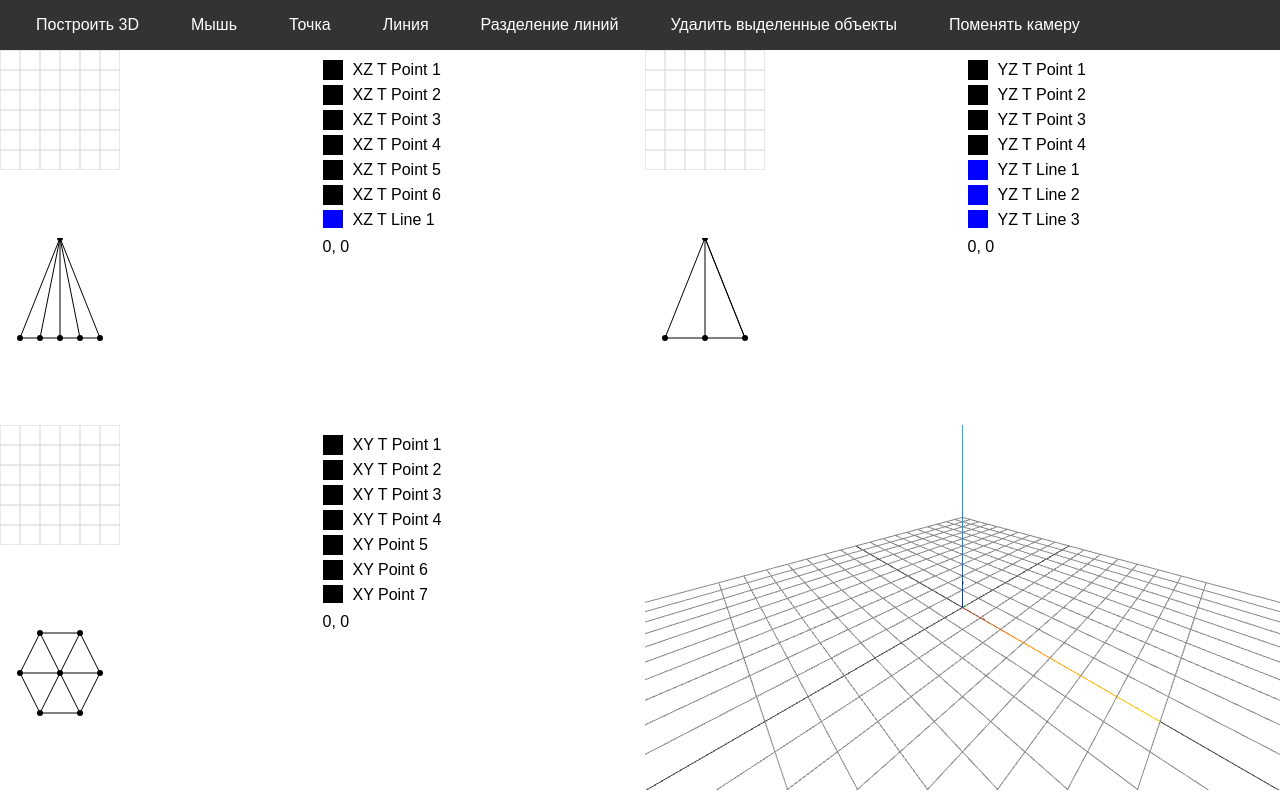
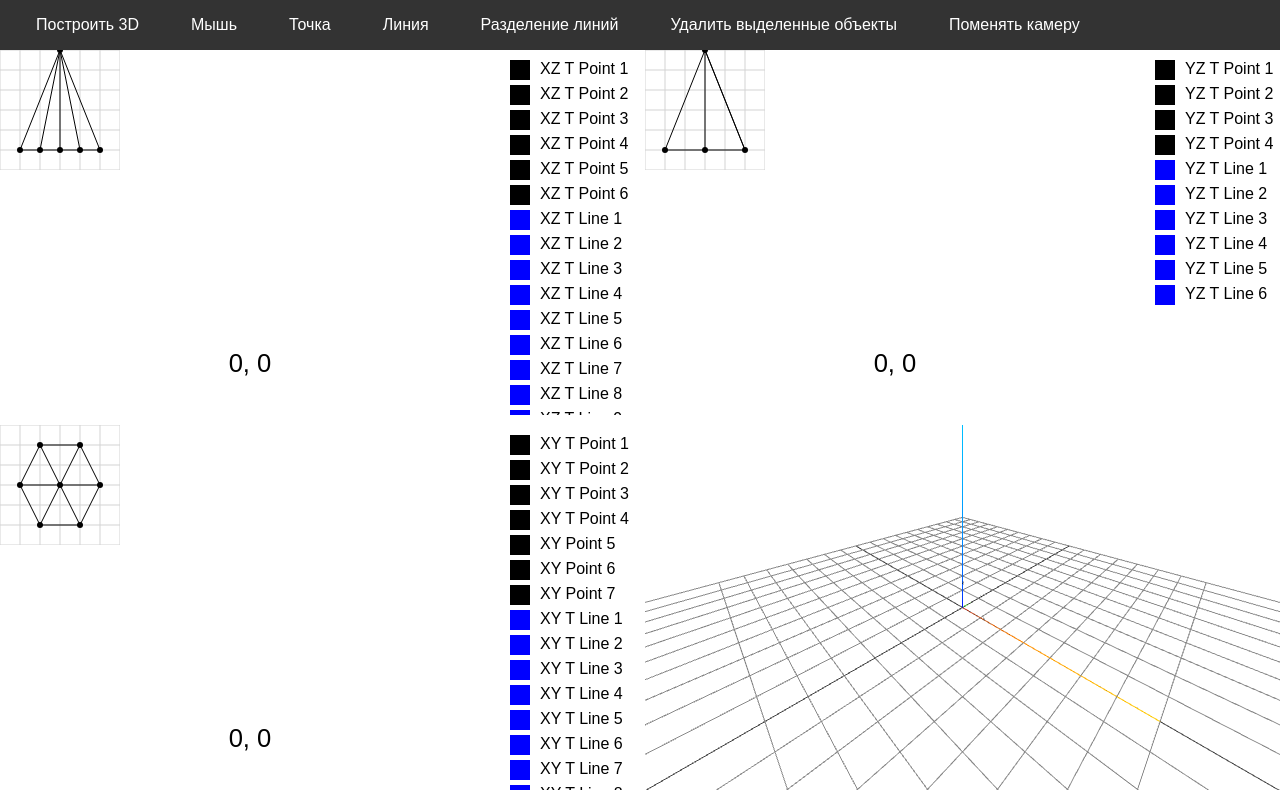
Before and after one commit to IlyaTakhtay/2threeD, a website built with Vite: page MVC/index.html in a window 1280 px wide. Built offline with nearby package versions, Linux system fonts and the light colour scheme.

Commit message:
pre-alpha-adaptive

```diff
--- a/MVC/index.html
+++ b/MVC/index.html
@@ -19,9 +19,9 @@
     </div>
 
     <div class="container-wrapper">
-        <div id="containerXZ" class="plain-container"></div>
-        <div id="containerYZ" class="plain-container"></div>
-        <div id="containerXY" class="plain-container"></div>
+        <div id="containerXZ" class="plain"></div>
+        <div id="containerYZ" class="plain"></div>
+        <div id="containerXY" class="plain"></div>
         <div id="container3D" class="threeD-container"></div>
     </div>
 
--- a/MVC/planes/planeView.js
+++ b/MVC/planes/planeView.js
@@ -1,3 +1,4 @@
+import { div } from 'three/examples/jsm/nodes/Nodes.js';
 import { Point, Line} from './planeModel.js';
 import observer from './utils/observer.js'
 
@@ -12,7 +13,7 @@ export class Legend { // should to make it maximally independent to PlaneView
         this.legendID = legendID
         this.canvas = document.getElementById(canvasId);
         this.legendElement = document.createElement('div');
-        this.legendElement.setAttribute("class", "legend");
+        this.legendElement.setAttribute("class", "plain__legend");
         this.legendElement.id = legendID
         this.legendElement.style.marginTop = '10px';
         document.getElementById(containerID).appendChild(this.legendElement)
@@ -23,9 +24,7 @@ export class Legend { // should to make it maximally independent to PlaneView
         objects.forEach((item) => {
 
             const legendItem = document.createElement('div');
-            legendItem.style.display = 'flex';
-            legendItem.style.alignItems = 'center';
-            legendItem.style.marginBottom = '5px';
+            legendItem.classList.add('plain__legend-item')
 
             const colorBox = document.createElement('div');
             colorBox.style.width = '20px';
@@ -122,8 +121,10 @@ export class PlaneView {
         this.canvas.id = canvasID;
         this.canvas.width = 320;
         this.canvas.height = 320;
+        this.canvas.classList.add('planeCanvas')
+        this.ctx = this.canvas.getContext('2d');
 
-        this.ctx = this.canvas.getContext('2d');
+
 
         this.pointOfOrigin = {x:0,y:0};
         this.pointRadius = 3;
@@ -136,7 +137,7 @@ export class PlaneView {
         this.mouseCoordinatesElement.setAttribute("name", "mouseCoordinates");
         this.mouseCoordinatesElement.textContent = '0, 0';
 
-        container.appendChild(this.canvas); // Временный коммент для того, чтобы настроить адаптив.
+        // container.appendChild(this.canvas);
         container.appendChild(this.mouseCoordinatesElement);
 
         this.controller = controller;
@@ -147,8 +148,9 @@ export class PlaneView {
         this.splitLineMode = true;
         this.tempLineStart = null;
         // ??
+        this.bindEventListeners();
+        this.initCanvasWrapper();
         this.makeGirdOnSVG();
-        this.bindEventListeners();
         this.subscribe();
         this.changeStatement(new DefaultStatement(this));
     }
@@ -159,7 +161,9 @@ export class PlaneView {
         if (!gridSVG) {
           gridSVG = document.createElementNS("http://www.w3.org/2000/svg", "svg");
           gridSVG.setAttribute('name', 'gridSVG');
-          this.container.insertBefore(gridSVG, this.container.firstChild);
+          let canvasWrapper = this.container.querySelector('.plain__canvas-wrapper');
+          console.log(canvasWrapper)
+          canvasWrapper.insertBefore(gridSVG, canvasWrapper.firstChild);
         }
         gridSVG.setAttribute("width", this.canvas.width);
         gridSVG.setAttribute("height", this.canvas.height);
@@ -187,7 +191,12 @@ export class PlaneView {
             gridSVG.appendChild(line);
         }
     }
-
+    initCanvasWrapper(){
+        let canvasWrapper = document.createElement('div');
+        canvasWrapper.classList.add('plain__canvas-wrapper');
+        this.container.insertBefore(canvasWrapper,this.container.firstChild);
+        canvasWrapper.appendChild(this.canvas);
+    }
     bindEventListeners() {
         this.canvas.addEventListener('click', this.onCanvasClick);
         this.canvas.addEventListener('contextmenu', this.handleContextMenu);
--- a/MVC/style.css
+++ b/MVC/style.css
@@ -4,11 +4,11 @@ html, body {
     height: 100%;
     font-family: Arial, sans-serif;
   }
-
+/*
 
     canvas{
         display: block;
-    }
+    } */
 
     .navbar {
         background-color: #333;
@@ -74,22 +74,69 @@ html, body {
         overflow: auto;
     }
 
-   .plain-container {
+   .plain {
         display: grid;
-        grid-template-columns: repeat(2, 1fr);
-        grid-template-rows: repeat(2, 1fr);
+        grid-template-columns: 1fr 0.25fr;
+        grid-template-rows: 1fr 0.25fr;
+        /* grid-template-areas:
+            "plain__canvas-wrapper plain__legend"
+            "mouse-coordinates ."; */
         gap: 10px;
         overflow: hidden;
     }
 
-    svg[name="gridSVG"], canvas {
-        /* width: 100%;
-        height: 100%; */
+    .plain__canvas-wrapper {
+        position: relative;
     }
 
-    .legend {
-        overflow: scroll;
-        /* max-height: 100px; */
+    .plain__legend-item {
+        display: flex;
+        align-items: flex-start;
+        margin-bottom: 5px;
+    }
+
+    .plain__legend-color {
+        width: 20px;
+        height: 20px;
+        margin-right: 10px;
+        flex: 0 0 auto;
+    }
+
+    .plain__legend-label {
+        font-size: 14px;
+        line-height: 1.4;
+        color: #333;
+        word-wrap: break-word;
+        overflow-wrap: break-word;
+        flex: 1 1 auto;
+    }
+
+    /* С языками разобраться ещё надо */
+    .plain__legend-label[lang="ru"] {
+        hyphens: auto;
+        -webkit-hyphens: auto;
+        -moz-hyphens: auto;
+        -ms-hyphens: auto;
+      }
+
+      .plain__legend-label[lang="en"] {
+        hyphens: auto;
+        -webkit-hyphens: auto;
+        -moz-hyphens: auto;
+        -ms-hyphens: auto;
+      }
+
+    svg[name="gridSVG"],.planeCanvas {
+        position: absolute;
+        top: 0;
+        left: 0;
+    }
+
+    .plain__legend {
+        overflow-x: hidden;
+        overflow-y: scroll;
+        grid-column: 2;
+        grid-row: 1 / span 2;
     }
 
     .mouse-coordinates {
@@ -117,18 +164,15 @@ html, body {
     } */
 
     .selected {
-        background: #333;
-        display: none;
         background-color: rgba(33, 78, 98, 0.5); /* Прозрачная синеватая заливка */
     }
 
-    /*
+
     div[name="mouseCoordinates"] {
-        position: absolute;
-        bottom: -15px;
-        right: 0;
+        overflow: hidden;
         padding: 5px;
         background-color: rgba(255, 255, 255, 0.8);
         font-family: Arial, sans-serif;
-        font-size: 12px;
-    } */
+        font-size: 2vw;
+        text-align: center;
+    }
--- a/MVC/styleTestAdaptive.css
+++ b/MVC/styleTestAdaptive.css
@@ -84,7 +84,7 @@ html, body {
         background-color: #f1f1f1;
     }
 
-    .legend {
+    .plain__legend {
         width: 200px;
         background-color: #e0e0e0;
         padding: 10px;
--- a/MVC/threeD/space3DView.js
+++ b/MVC/threeD/space3DView.js
@@ -18,6 +18,7 @@ export class Space3DView {
         this.renderer.setClearColor(0xffffff);
         this.container.appendChild(this.renderer.domElement);
 
+        this.renderer.setSize(this.container.clientWidth, this.container.clientHeight, false); //начальная установка размера окна 3dCanvas
 
 
         this.gridSize = 20;
@@ -77,7 +78,6 @@ export class Space3DView {
         });
         this.animate();
         this.subscribe();
-        this.renderer.setSize(this.container.clientWidth, this.container.clientHeight, false); //- короче отключение этой суеты чет дало, но не совсем
     }
 
     onKeyDown = (event) => {
```
